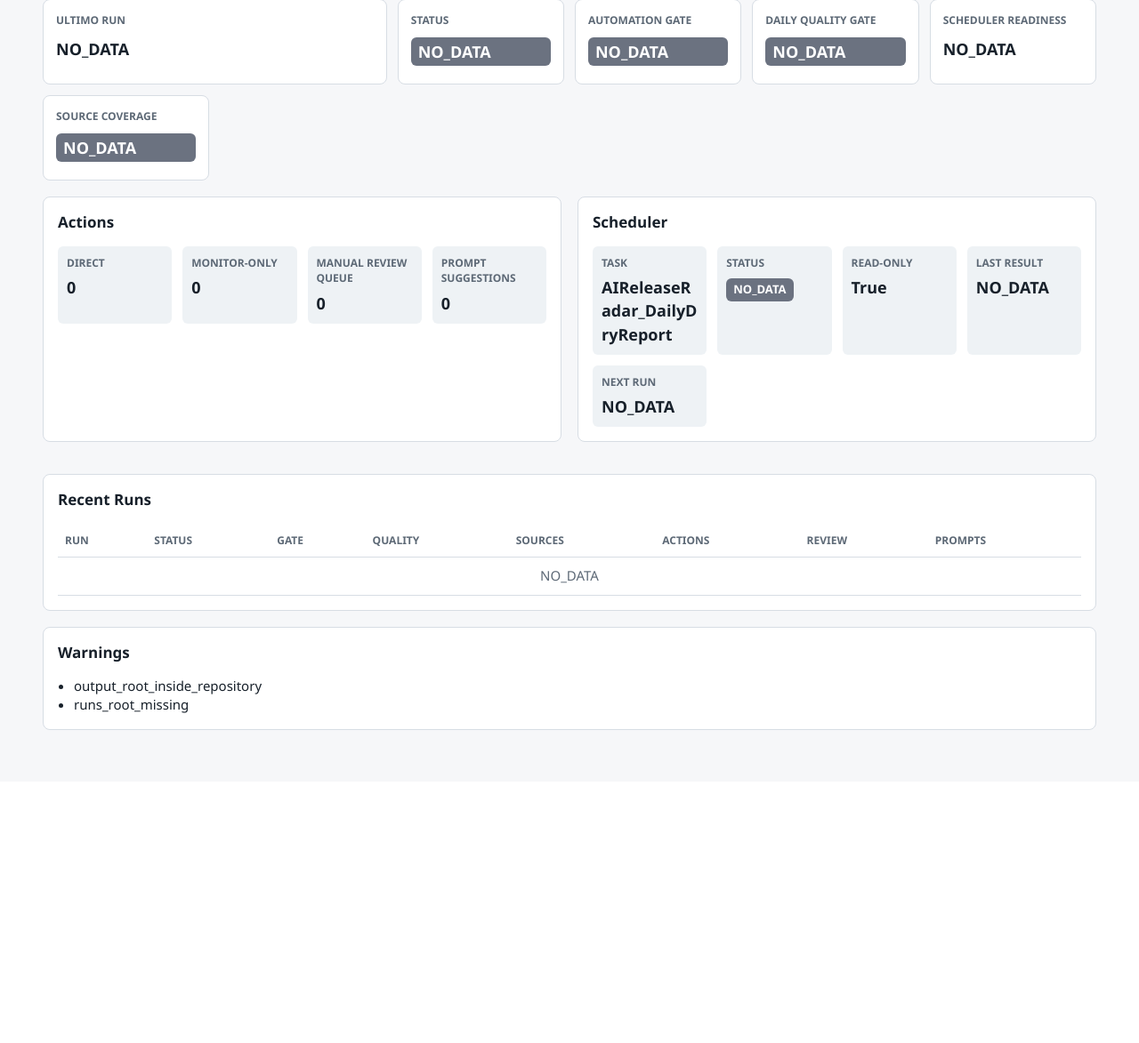
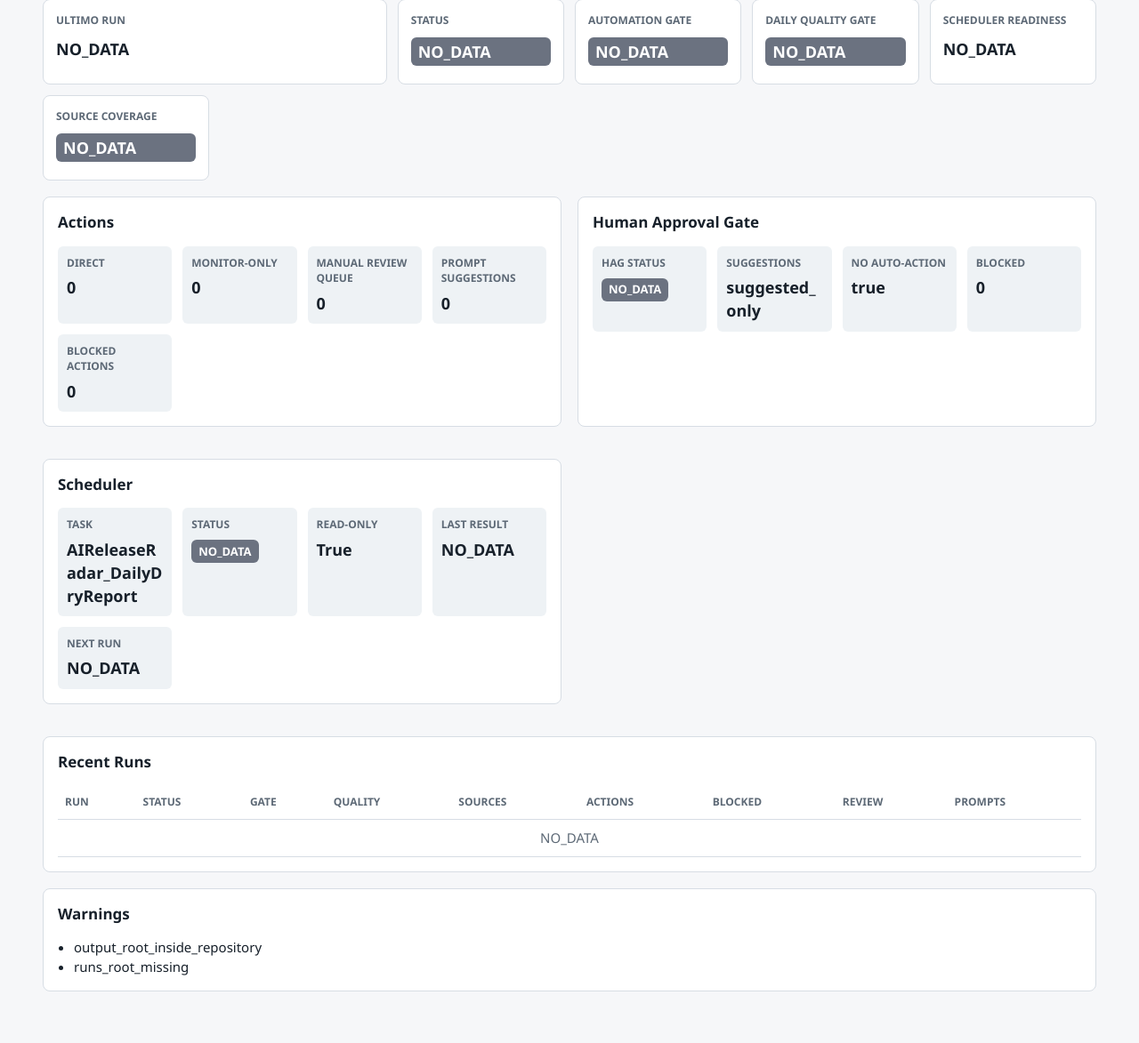
Before and after one commit to AlbertoFerrari71/AI_Release_Radar, a FastAPI app: page / in a window 1280 px wide. Shown: the part 132-1305 px from the top of the page at 89% size. Before the commit the page ends 953 px from the top, so only its background shows below. Run offline with FastAPI, Linux system fonts and the light colour scheme; parts of the project's set-up code (start-up, migrations or seed data) failed here and were passed over.

Commit message:
0820) Add HAG and prompt suggestions views

```diff
--- a/radar_web/app.py
+++ b/radar_web/app.py
@@ -93,6 +93,7 @@ def create_app(config: DashboardConfig | None = None) -> FastAPI:
         detail = _run_detail_or_404(dashboard_config, run_id)
         return {
             "hag_report": detail["hag_report"],
+            "blocked_actions": detail["blocked_actions"],
             "prompt_suggestions": detail["prompt_suggestions"],
             "prompt_suggestions_status": detail["prompt_suggestions_status"],
             "no_auto_action": detail["no_auto_action"],
--- a/radar_web/run_locator.py
+++ b/radar_web/run_locator.py
@@ -45,6 +45,7 @@ class RunCandidate:
     parsed_count: int | None = None
     direct_action_count: int = 0
     monitor_only_action_count: int = 0
+    blocked_action_count: int = 0
     manual_review_queue_count: int = 0
     prompt_suggestions_count: int = 0
     files: dict[str, str] = field(default_factory=dict)
@@ -67,6 +68,7 @@ class RunCandidate:
             "parsed_count": self.parsed_count,
             "direct_action_count": self.direct_action_count,
             "monitor_only_action_count": self.monitor_only_action_count,
+            "blocked_action_count": self.blocked_action_count,
             "manual_review_queue_count": self.manual_review_queue_count,
             "prompt_suggestions_count": self.prompt_suggestions_count,
             "files": dict(self.files),
@@ -133,6 +135,12 @@ def load_run_detail(runs_root: str | Path, run_id: str) -> dict[str, Any] | None
             for entry in triage_entries
             if _mapping(entry).get("triage_class") == "codex_prompt_candidate"
         ],
+        "blocked_actions": [
+            entry
+            for entry in triage_entries
+            if _mapping(entry).get("triage_class")
+            in {"blocked_by_coverage", "blocked_by_manual_review"}
+        ],
         "monitor_only_summary": [
             entry for entry in triage_entries if _mapping(entry).get("triage_class") == "monitor"
         ],
@@ -186,6 +194,7 @@ def _candidate_from_dir(run_dir: Path) -> RunCandidate:
     daily_quality = _mapping(summary_data.get("daily_quality_gate_v2"))
     action_triage = _mapping(summary_data.get("action_triage"))
     prompt_suggestions = _mapping(summary_data.get("prompt_suggestions"))
+    triage_counts = _mapping(action_triage.get("counts"))
     index_path = run_dir / "runs_index.jsonl"
     if index_path.exists():
         try:
@@ -215,6 +224,10 @@ def _candidate_from_dir(run_dir: Path) -> RunCandidate:
         parsed_count=_int_or_none(real_run.get("parsed_count")),
         direct_action_count=_int(real_run.get("direct_action_count")),
         monitor_only_action_count=_int(real_run.get("monitor_only_action_count")),
+        blocked_action_count=(
+            _int(triage_counts.get("blocked_by_coverage"))
+            + _int(triage_counts.get("blocked_by_manual_review"))
+        ),
         manual_review_queue_count=_int(summary_data.get("manual_review_queue_count")),
         prompt_suggestions_count=_int(
             summary_data.get("prompt_suggestions_count")
--- a/radar_web/templates/index.html
+++ b/radar_web/templates/index.html
@@ -69,9 +69,37 @@
               <dt>prompt suggestions</dt>
               <dd>{{ latest.prompt_suggestions_count if latest else 0 }}</dd>
             </div>
+            <div>
+              <dt>blocked actions</dt>
+              <dd>{{ latest.blocked_action_count if latest else 0 }}</dd>
+            </div>
           </dl>
         </div>
 
+        <div class="panel">
+          <h2>Human Approval Gate</h2>
+          <dl class="facts">
+            <div>
+              <dt>HAG status</dt>
+              <dd><span class="badge {{ latest.hag_status | status_class if latest else 'status-no-data' }}">{{ latest.hag_status if latest else 'NO_DATA' }}</span></dd>
+            </div>
+            <div>
+              <dt>suggestions</dt>
+              <dd>suggested_only</dd>
+            </div>
+            <div>
+              <dt>no auto-action</dt>
+              <dd>true</dd>
+            </div>
+            <div>
+              <dt>blocked</dt>
+              <dd>{{ latest.blocked_action_count if latest else 0 }}</dd>
+            </div>
+          </dl>
+        </div>
+      </section>
+
+      <section class="split">
         <div class="panel">
           <h2>Scheduler</h2>
           <dl class="facts">
@@ -111,6 +139,7 @@
                 <th>quality</th>
                 <th>sources</th>
                 <th>actions</th>
+                <th>blocked</th>
                 <th>review</th>
                 <th>prompts</th>
               </tr>
@@ -124,12 +153,13 @@
                 <td><span class="badge {{ run.daily_quality_gate_status | status_class }}">{{ run.daily_quality_gate_status }}</span></td>
                 <td>{{ run.parsed_count if run.parsed_count is not none else 'n/a' }}/{{ run.source_count if run.source_count is not none else 'n/a' }}</td>
                 <td>{{ run.direct_action_count }}</td>
+                <td>{{ run.blocked_action_count }}</td>
                 <td>{{ run.manual_review_queue_count }}</td>
                 <td>{{ run.prompt_suggestions_count }}</td>
               </tr>
               {% else %}
               <tr>
-                <td colspan="8" class="empty">NO_DATA</td>
+                <td colspan="9" class="empty">NO_DATA</td>
               </tr>
               {% endfor %}
             </tbody>
```
Also changed, not shown: radar_web/templates/run_detail.html (+22 -0 lines).
